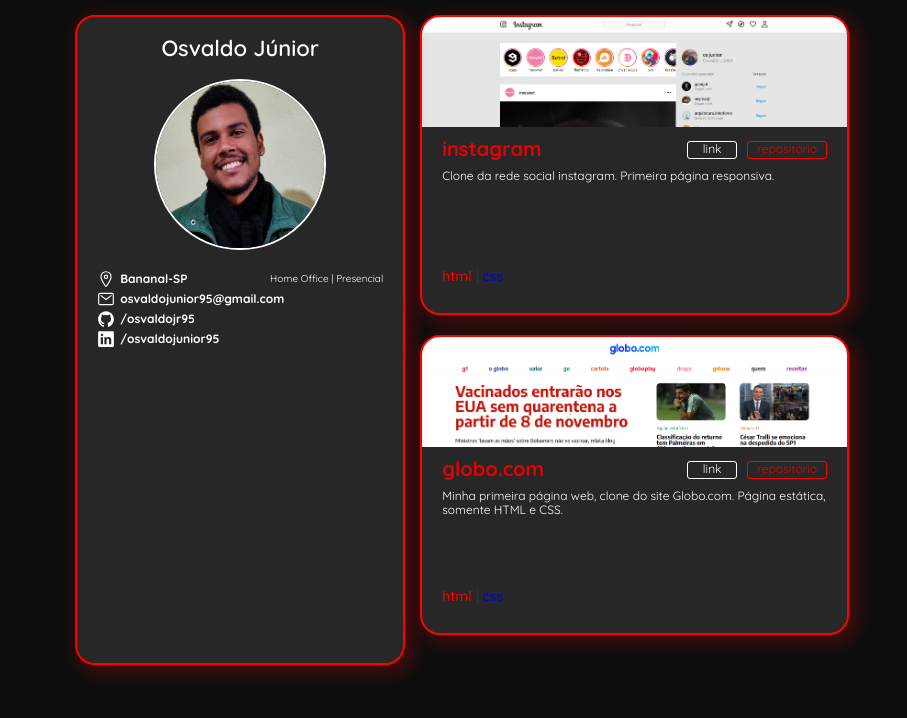
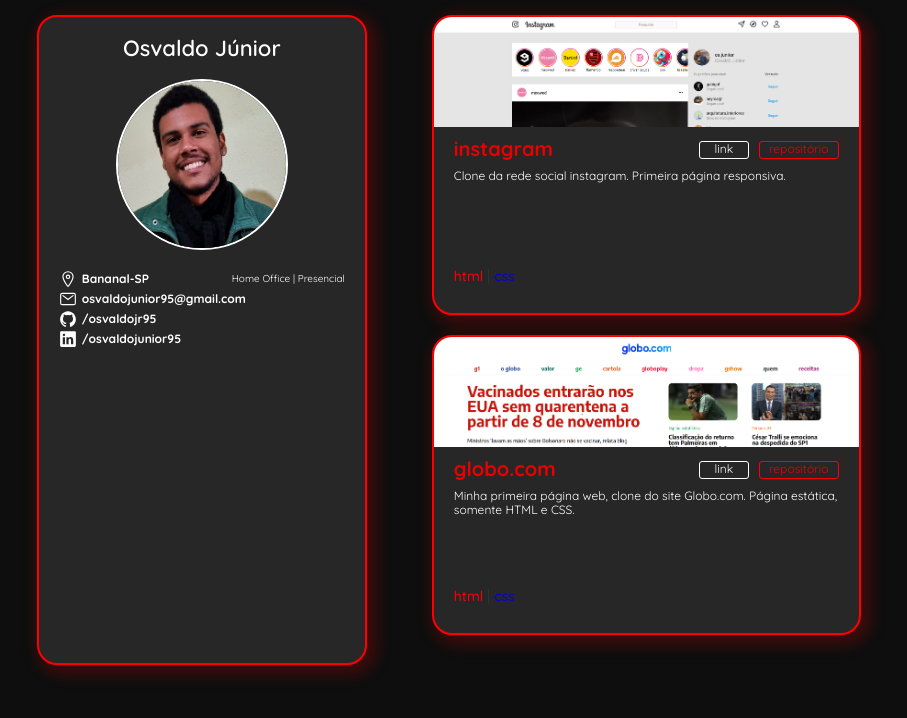
Before and after one commit to osvaldojr95/portifolio, a plain HTML site: page index.html in a window 1280 px wide. Shown: the whole page, without its empty margins (40-947 px from the left). Drawn offline with nearby package versions, Linux system fonts and the light colour scheme.

Commit message:
Versão 1.1 - Correção do Tamanho da Main

```diff
--- a/css/style.css
+++ b/css/style.css
@@ -16,7 +16,7 @@
 }
 
 main {
-    width: 82vw;
+    width: 88vw;
     height: 1000px;
     margin: 15px auto;
 }
@@ -106,12 +106,12 @@
     align-items: center;
     justify-content: flex-start;
     flex-wrap: wrap;
-    margin-left: 335px;
+    margin-left: 380px;
 }
 .projetos .projeto {
     width: 429px;
     height: 300px;
-    margin-left: 10px;
+    margin-left: 15px;
     margin-bottom: 20px;
     background-color: #272727;
     border-radius: 20px;
```
Also changed, not shown: index.html (+1 -0 lines).
